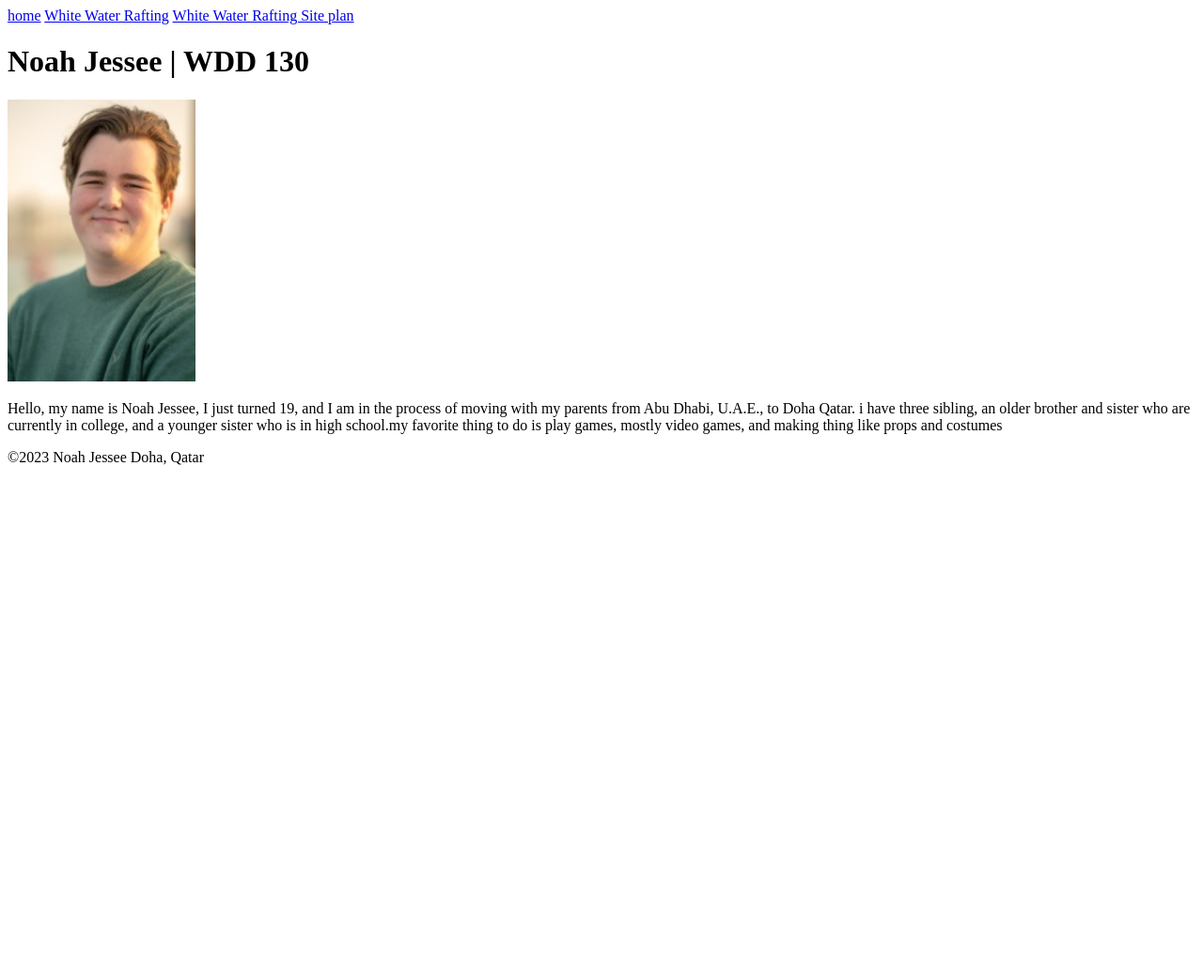
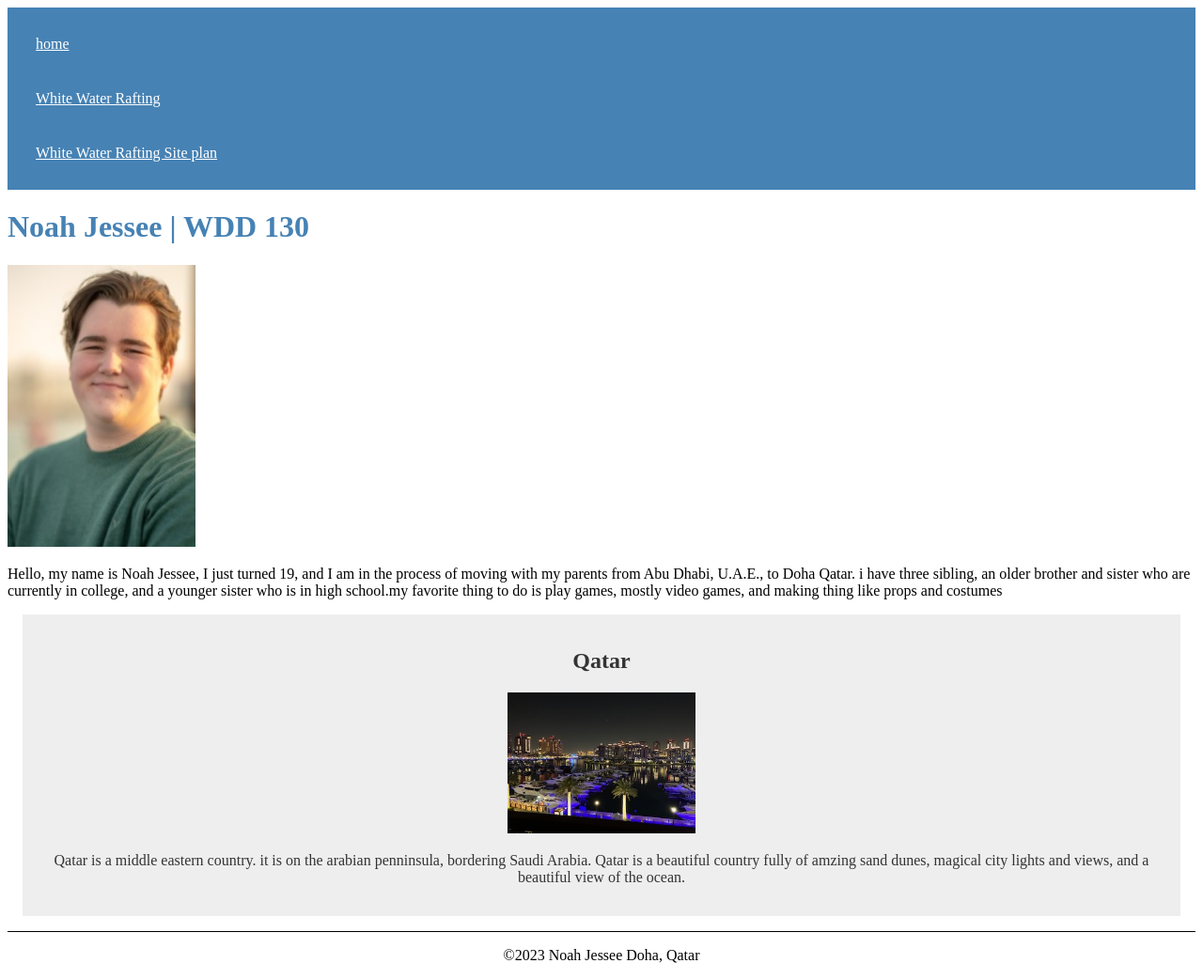
Before and after one commit to NoahJJessee/wdd130, a plain HTML site: page index.html in a window 1280 px wide. Shown: the whole page at 94% size. Before the commit the page ends 800 px from the top, so only its background shows below. Drawn offline with Linux system fonts and the light colour scheme.

Commit message:
update 1

```diff
--- a/index.html
+++ b/index.html
@@ -4,6 +4,9 @@
      <meta charset="utf-8">
      <meta name="viewport" content="width=device-width , initial-scale=1.0">
         <title>Noah Jessee | WDD 130</title>
+        <meta name="description" content="created by noah jessee for WDD 130 as a course home page.">
+        <meta name="author" content="Noah Jessee">
+        <link rel="stylesheet" href="styles/styles.css">
 </head>
 <body>
     <header>
@@ -14,8 +17,7 @@
         </nav>
     </header>
     <h1> Noah Jessee | WDD 130</h1>
-    <img src="images/profile1.jpg"
-    alt="Noah Jessee"
+    <img src="images/profile1.jpg" alt="Noah Jessee"
     width=200>
     <p>
         Hello, my name is Noah Jessee, I just turned 19, and I am in the process of moving with my parents
@@ -25,7 +27,13 @@
     </p>
 
     <main>
+
     </main>
+    <aside>
+        <H2>Qatar</H2>
+        <img src="images/Qatar.jpg" alt="Qatar marina">
+        <p>Qatar is a middle eastern country. it is on the arabian penninsula, bordering Saudi Arabia. Qatar is a beautiful country fully of amzing sand dunes, magical city lights and views, and a beautiful view of the ocean.</p>
+    </aside>
     <footer>
         <p>&#169;2023  Noah Jessee Doha, Qatar</p>
     </footer>
--- /dev/null
+++ b/styles/styles.css
@@ -0,0 +1,42 @@
+nav {
+    background-color: steelblue;
+padding: 10px;
+}
+nav a {
+    color: white;
+    display: block;
+    padding: 20px;
+}
+h1 {
+    color: steelblue;
+}
+main img {
+    width: 150px;
+    height: auto;
+    border: 1px solid steelblue;
+    padding: 2px;
+    box-shadow: 0 0 30px gray;
+}
+p {
+    padding: 0;
+}
+main {
+    max-width: 840px;
+}
+aside {
+    margin: 1em;
+    border: 1px solid rgba(0, 0, 0, 0,2);
+    padding: 1em;
+    background-color: #eee;
+    color: #333;
+    text-align: center;
+}
+aside img {
+    width: 200px;
+    height: auto;
+}
+footer{
+    margin-top: 1em;
+    border-top: 1px solid #000;
+    text-align: center;
+}
```
Also changed, not shown: images/Qatar.jpg (added).
